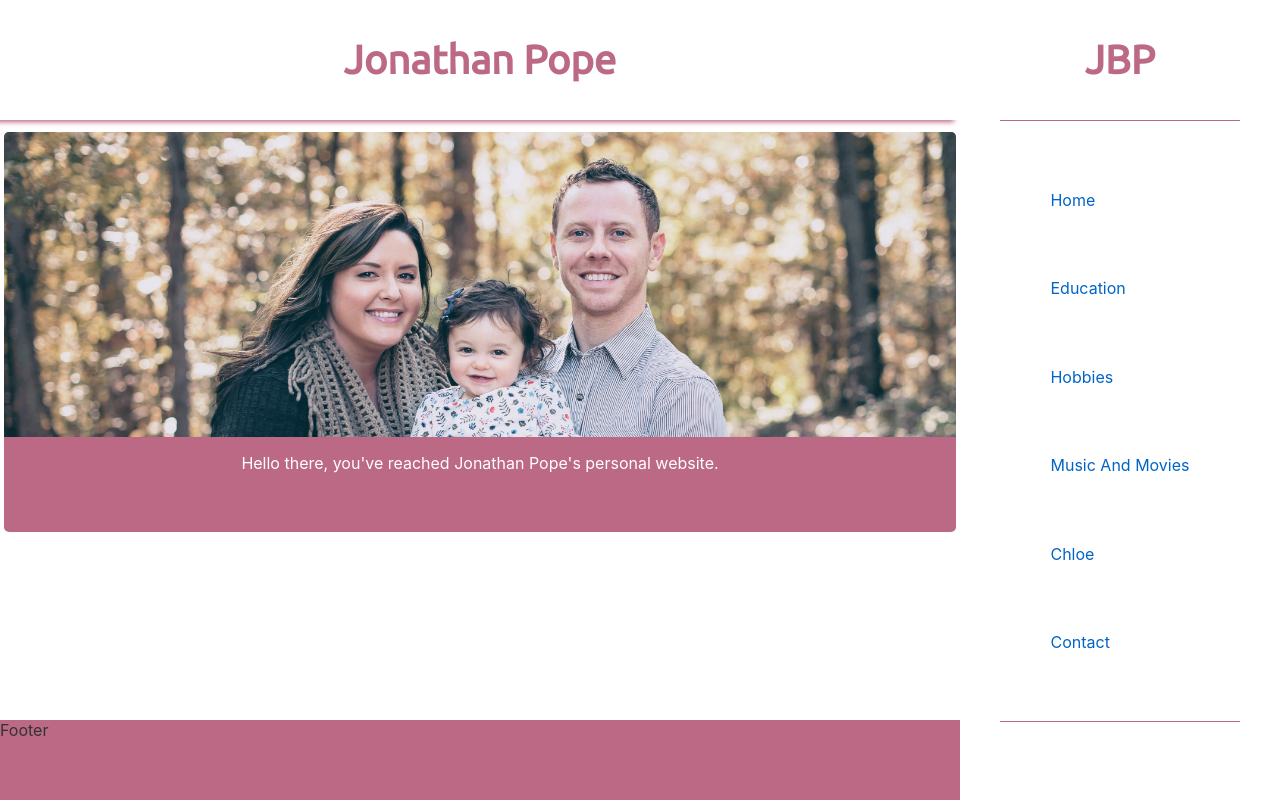
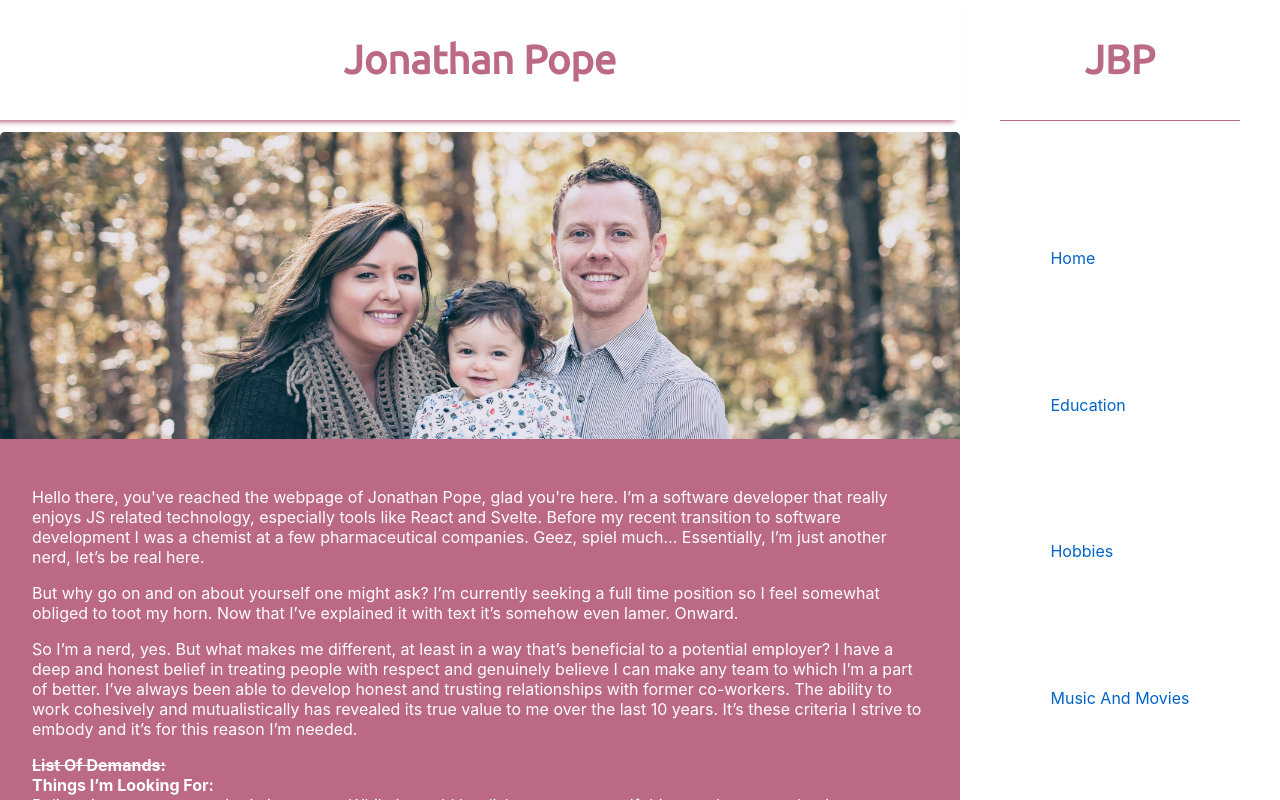
Before and after one commit to popejb1116/jbp-website-ui, a Svelte app: page / in a window 1280 px wide. Built offline with nearby package versions, Linux system fonts and the light colour scheme.

Commit message:
More styling edits. Basic example add to home

```diff
--- a/src/layout/GridLayout.svelte
+++ b/src/layout/GridLayout.svelte
@@ -11,7 +11,7 @@
       display: grid;
       height: 100vh;
       grid-template-columns: repeat(12, 1fr);
-      grid-template-rows: 15vh 75vh 10vh;
+      grid-template-rows: 15vh auto 10vh;
       grid-template-areas:
          " head head head head head head head head head asid asid asid "
          " page page page page page page page page page asid asid asid "
@@ -26,7 +26,7 @@
    /* CONVERT TO MOBILE NAV AND USE ASIDE FOR SOCIAL MEDIA LINKS ONLY */
    @media (max-width: 768px) {
       .grid {
-         grid-template-rows: 15vh 75vh 10vh;
+         grid-template-rows: 15vh auto 10vh;
          grid-template-areas:
             " head head head head head head head head head head head head "
             " .... page page page page page page page page page page .... "
--- a/src/layout/footer/Footer.svelte
+++ b/src/layout/footer/Footer.svelte
@@ -2,6 +2,8 @@
    .footer {
       grid-area: foot;
       background: var(--theme-primary);
+      border-top-left-radius: 5px;
+      border-top-right-radius: 5px;
    }
 </style>
 
--- a/src/layout/pages/Card.svelte
+++ b/src/layout/pages/Card.svelte
@@ -6,12 +6,10 @@
       align-items: center;
 
       width: auto;
-      min-height: 50vh;
+      min-height: auto;
 
       background: var(--theme-primary);
-
-      margin: 0.75rem 0.25rem;
-
+      margin: 0.75rem 0;
       border-radius: 5px;
    }
 </style>
--- a/src/layout/pages/home/Home.svelte
+++ b/src/layout/pages/home/Home.svelte
@@ -10,12 +10,105 @@
       border-top-left-radius: 5px;
       border-top-right-radius: 5px;
    }
-   p {
+   div {
       color: white;
+      padding: 0.5rem 1rem;
+   }
+   .wrapper {
+      display: flex;
+      flex-flow: column nowrap;
+      justify-content: flex-start;
+      align-items: flex-start;
+   }
+   .top {
+      margin-top: 2rem;
+   }
+   .stacker {
+      padding: 0.5rem 1rem;
+   }
+   .stacked {
+      padding: 0;
+   }
+   .strike-through {
+      text-align: left;
+      text-decoration: line-through;
+   }
+   .bottom {
+      margin-bottom: 2rem;
    }
 </style>
 
 <Card>
    <img src={hero} alt="hero">
-   <p>Hello there, you've reached Jonathan Pope's personal website.</p>
+
+   <div class="wrapper">
+      <div class="top">
+      Hello there, you've reached the webpage of Jonathan Pope, glad you're here.
+      I’m a software developer that really enjoys JS related technology, especially tools like React and Svelte.
+      Before my recent transition to software development I was a chemist at a few pharmaceutical companies. Geez, spiel much…
+      Essentially, I’m just another nerd, let’s be real here.
+      </div>
+
+      <div>But why go on and on about yourself one might ask?
+      I’m currently seeking a full time position so I feel somewhat obliged to toot my horn.
+      Now that I’ve explained it with text it’s somehow even lamer. Onward.
+      </div>
+
+      <div>
+      So I’m a nerd, yes. But what makes me different, at least in a way that’s beneficial to a potential employer?
+      I have a deep and honest belief in treating people with respect and genuinely believe I can make any team to which I’m a part of better.
+      I’ve always been able to develop honest and trusting relationships with former co-workers.
+      The ability to work cohesively and mutualistically has revealed its true value to me over the last 10 years.
+      It’s these criteria I strive to embody and it’s for this reason I’m needed.
+      </div>
+
+      <div class="stacker">
+         <div class="stacked strike-through">
+         <strong>List Of Demands:</strong>
+         </div>
+
+         <div class="stacked">
+         <strong>Things I’m Looking For:</strong>
+         </div>
+
+         <div class="stacked">
+         Believe it or not my top criteria is not pay.
+         While it would be dishonest to act as if this wasn’t a somewhat important variable, many other aspects of a company such as work environment and schedule flexibility are far more significant to me.
+         So if you work with a group of motivated and considerate people I’d love to add in, please contact me.
+         My wife now has a prime account, I need a full-time job.
+         </div>
+      </div>
+
+      <div class="stacker">
+         <div class="stacked">
+         <strong>Pro tip:</strong>
+         </div>
+
+         <div class="stacked">
+         The worst part of laundry is sorting socks, amirite?
+         Try this, upon removing a soured pair after a long day just go ahead and roll them back together, as if you’re about to put them away.
+         Toss ‘em in the hamper then wash and dry as usual.
+         Now, no more finding matching pairs after washing and drying.
+         Most importantly, you won't keep adding to your ever growing collection of unmatched singles.
+         Those b*#tards, staring me dead in the eye from a fairly low shelf in the laundry room, knowing all too well I'll never find their sibling.
+         I'LL KILL YOU!!!! Eh-hum.. Excuse me.
+         You can see this is a topic I’m very passionate about.
+         </div>
+      </div>
+
+      <div>
+      But you’re saying to yourself, “Jonathan, silly poor poor stupid Jonathan.
+      Socks will not become clean if washed and dried in a tight ball.
+      You’re a horse’s ass.” Neigh my friend.
+      Being balled up doesn’t prevent soapy water from accessing the sock fibers, at least not to a significant extent.
+      If you’re anything like I was before the great enlightening many individual socks were being washed and dried all wadded up anyway.
+      This just being due to a common way of removing dirty socks by rolling it off your foot, leaving it wadded up.
+      So try it out, I’ve been doing this for years now with many different types of socks and they always come out clean and dry.
+      </div>
+
+      <div class="bottom">
+      My gift to humanity.
+      </div>
+   </div>
+
 </Card>
--- a/src/navigation/MobileNav.svelte
+++ b/src/navigation/MobileNav.svelte
@@ -15,7 +15,7 @@
 
       height: 85vh;
       width: 50vw;
-      background: rgba(0, 0, 0, 0.3);
+      background: white;
 
       position: absolute;
       top: 15vh;
```
